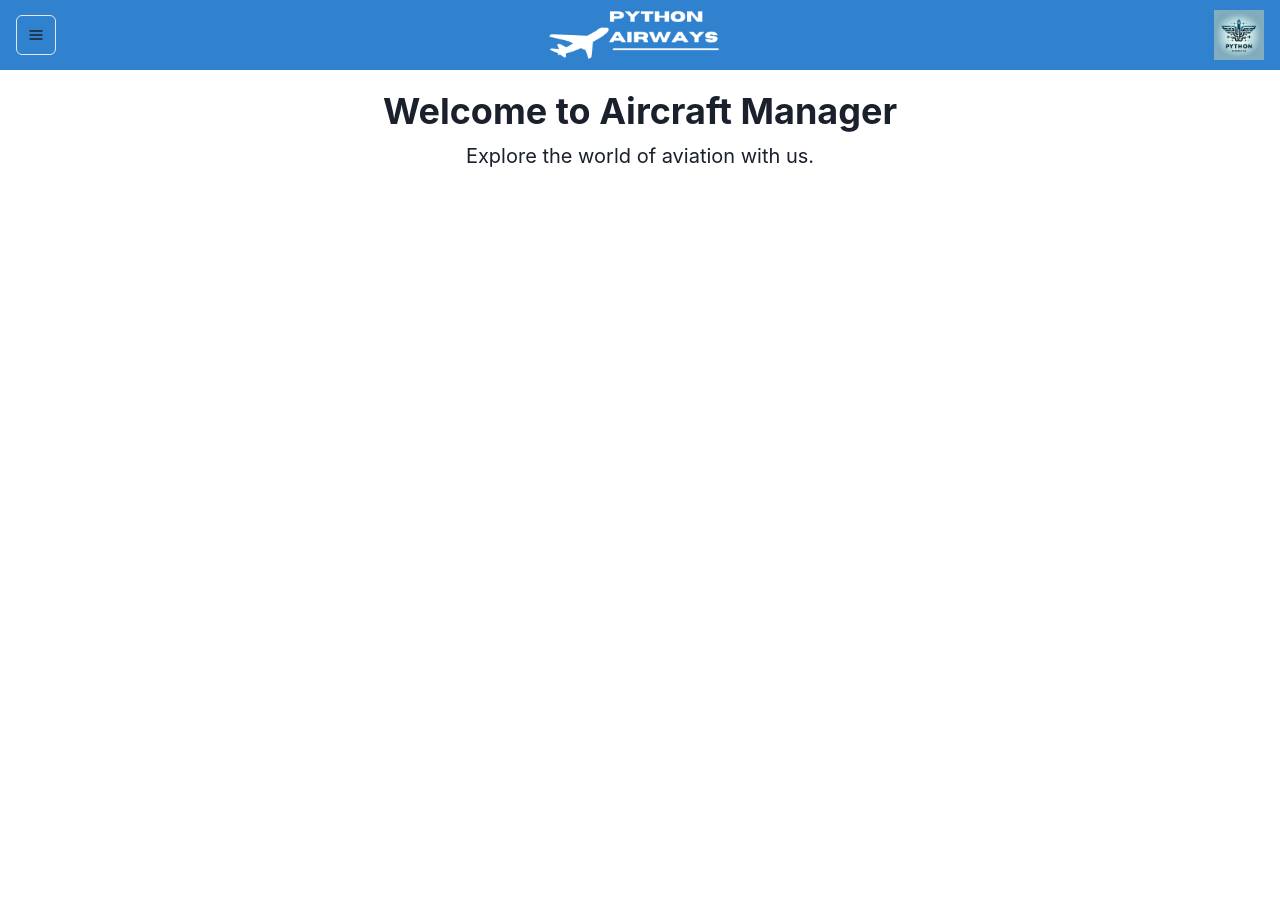
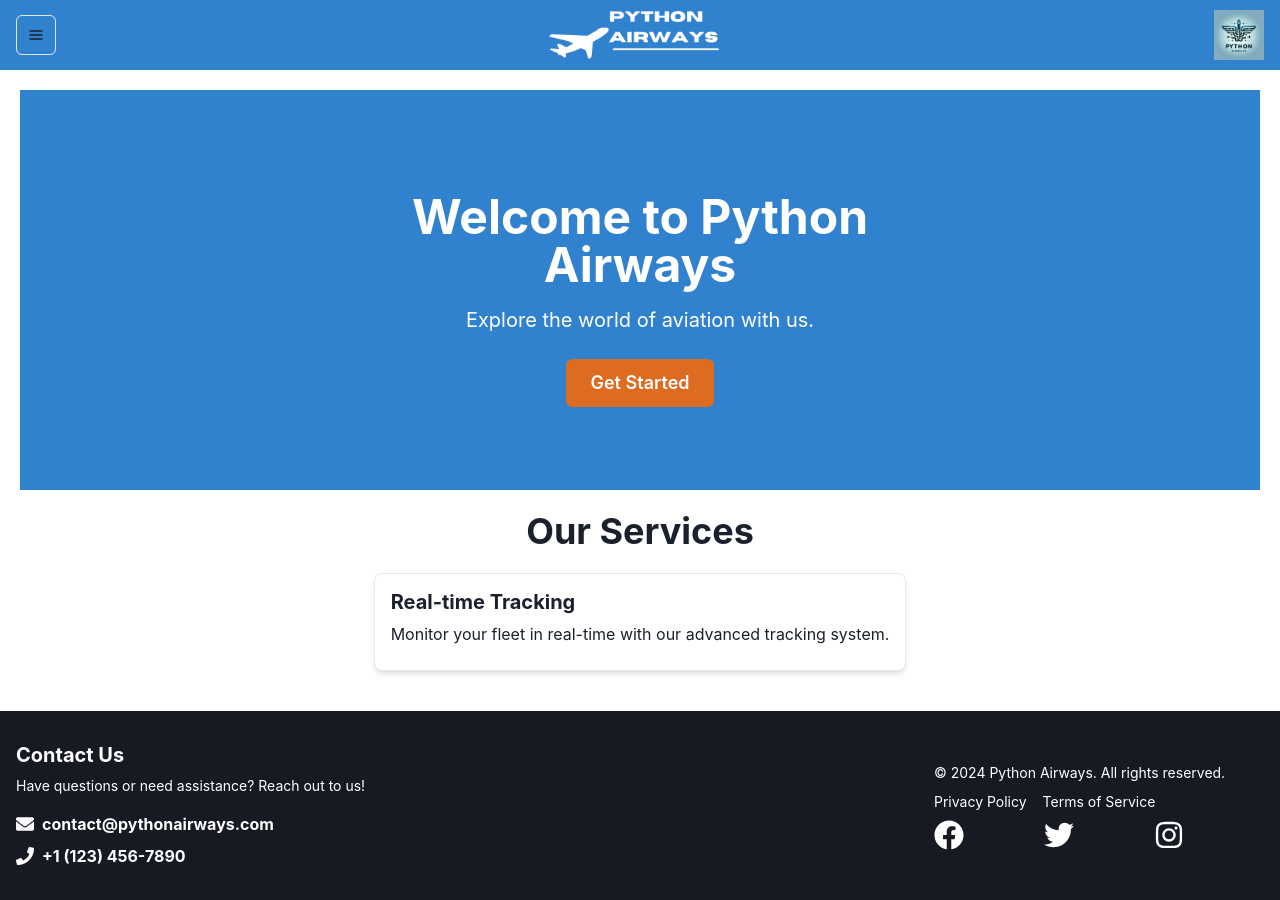
Before and after one commit to imhe6/cs506-team-project, a React (Create React App) app in the folder aircraft-manager-frontend/: page / in a window 1280 px wide. Before the commit the page ends 800 px from the top, so only its background shows below. Built offline with nearby package versions, Linux system fonts and the light colour scheme.

Commit message:
added footer, privacy policy page, and terms of service page

```diff
--- a/aircraft-manager-frontend/src/App.js
+++ b/aircraft-manager-frontend/src/App.js
@@ -6,6 +6,9 @@ import Header from './components/Header';
 import MapPage from './pages/MapPage';
 import HomePage from './pages/HomePage';
 import DashboardPage from './pages/DashboardPage';
+import Footer from './components/Footer';
+import PrivacyPolicy from './components/PrivacyPolicy';
+import Terms from './components/Terms';
 
 function App() {
   return (
@@ -16,7 +19,10 @@ function App() {
           <Route path="/" element={<HomePage />} />
           <Route path="/dashboard" element={<DashboardPage />} />
           <Route path="/map" element={<MapPage />} />
+          <Route path="/privacy" element={<PrivacyPolicy />} />
+          <Route path="/terms" element={<Terms />} />
         </Routes>
+        <Footer />
       </Box>
     </Router>
   );
--- /dev/null
+++ b/aircraft-manager-frontend/src/components/Footer.js
@@ -0,0 +1,61 @@
+import React from 'react';
+import { Flex, Box, Heading, Text, Link, Divider } from '@chakra-ui/react';
+import { FaEnvelope, FaPhone, FaFacebook, FaTwitter, FaInstagram } from 'react-icons/fa';
+
+const Footer = () => {
+  return (
+    <Box bg="gray.900" color="white" py="8">
+      <Flex justify="space-between" align="center" direction={{ base: 'column', md: 'row' }} px="4">
+        <Box>
+          <Heading as="h4" size="md" mb="2">
+            Contact Us
+          </Heading>
+          <Text fontSize="sm" mb="4">
+            Have questions or need assistance? Reach out to us!
+          </Text>
+          <Flex align="center" mb="2">
+            <Box as={FaEnvelope} fontSize="lg" mr="2" />
+            <Link href="mailto:contact@pythonairways.com" color="white" fontWeight="bold">
+              contact@pythonairways.com
+            </Link>
+          </Flex>
+          <Flex align="center">
+            <Box as={FaPhone} fontSize="lg" mr="2" />
+            <Link href="tel:+11234567890" color="white" fontWeight="bold">
+              +1 (123) 456-7890
+            </Link>
+          </Flex>
+        </Box>
+        <Divider display={{ base: 'none', md: 'block' }} orientation="vertical" />
+        <Flex align="center" mt={{ base: '4', md: '0' }}>
+          <Box textAlign={{ base: 'center', md: 'left' }}>
+            <Text fontSize="sm" mb="2">
+              &copy; 2024 Python Airways. All rights reserved.
+            </Text>
+            <Flex mb="2">
+              <Link href="/privacy" color="white" mr="4" fontSize="sm">
+                Privacy Policy
+              </Link>
+              <Link href="/terms" color="white" fontSize="sm">
+                Terms of Service
+              </Link>
+            </Flex>
+            <Flex>
+              <Link href="https://www.facebook.com" isExternal>
+                <Box as={FaFacebook} fontSize="3xl" mr="20" />
+              </Link>
+              <Link href="https://www.twitter.com" isExternal>
+                <Box as={FaTwitter} fontSize="3xl" mr="20" />
+              </Link>
+              <Link href="https://www.instagram.com" isExternal>
+                <Box as={FaInstagram} fontSize="3xl" mr="20" />
+              </Link>
+            </Flex>
+          </Box>
+        </Flex>
+      </Flex>
+    </Box>
+  );
+};
+
+export default Footer;
--- /dev/null
+++ b/aircraft-manager-frontend/src/components/PrivacyPolicy.js
@@ -0,0 +1,36 @@
+import React from 'react';
+import { Box, Heading, Text } from '@chakra-ui/react';
+
+const PrivacyPolicy = () => {
+  return (
+    <Box p="5">
+      <Heading as="h1" mb="4">Privacy Policy</Heading>
+      <Text fontSize="lg" mb="4">
+        Welcome to our Privacy Policy
+      </Text>
+      <Text fontSize="md" mb="2">
+        Your privacy is important to us. It is our policy to respect your privacy regarding any information we may collect from you across our website.
+      </Text>
+      <Text fontSize="md" mb="2">
+        We only ask for personal information when we truly need it to provide a service to you. We collect it by fair and lawful means, with your knowledge and consent.
+      </Text>
+      <Text fontSize="md" mb="2">
+        We don't share any personally identifying information publicly or with third-parties, except when required to by law.
+      </Text>
+      <Text fontSize="md" mb="2">
+        Our website may link to external sites that are not operated by us. Please be aware that we have no control over the content and practices of these sites, and cannot accept responsibility or liability for their respective privacy policies.
+      </Text>
+      <Text fontSize="md" mb="2">
+        You are free to refuse our request for your personal information, with the understanding that we may be unable to provide you with some of your desired services.
+      </Text>
+      <Text fontSize="md" mb="2">
+        Your continued use of our website will be regarded as acceptance of our practices around privacy and personal information. If you have any questions about how we handle user data and personal information, feel free to contact us.
+      </Text>
+      <Text fontSize="md">
+        This policy is effective as of 1 April 2024.
+      </Text>
+    </Box>
+  );
+};
+
+export default PrivacyPolicy;
--- /dev/null
+++ b/aircraft-manager-frontend/src/components/Terms.js
@@ -0,0 +1,33 @@
+import React from 'react';
+import { Box, Heading, Text } from '@chakra-ui/react';
+
+const Terms = () => {
+  return (
+    <Box p="5">
+      <Heading as="h1" mb="4">Terms and Conditions</Heading>
+      <Text fontSize="md" mb="2">
+        Welcome to our website. If you continue to browse and use this website, you are agreeing to comply with and be bound by the following terms and conditions of use.
+      </Text>
+      <Text fontSize="md" mb="2">
+        The content of the pages of this website is for your general information and use only. It is subject to change without notice.
+      </Text>
+      <Text fontSize="md" mb="2">
+        Neither we nor any third parties provide any warranty or guarantee as to the accuracy, timeliness, performance, completeness, or suitability of the information and materials found or offered on this website for any particular purpose.
+      </Text>
+      <Text fontSize="md" mb="2">
+        Your use of any information or materials on this website is entirely at your own risk, for which we shall not be liable. It shall be your own responsibility to ensure that any products, services, or information available through this website meet your specific requirements.
+      </Text>
+      <Text fontSize="md" mb="2">
+        This website contains material which is owned by or licensed to us. This material includes, but is not limited to, the design, layout, look, appearance, and graphics. Reproduction is prohibited other than in accordance with the copyright notice, which forms part of these terms and conditions.
+      </Text>
+      <Text fontSize="md" mb="2">
+        All trademarks reproduced in this website, which are not the property of, or licensed to the operator, are acknowledged on the website.
+      </Text>
+      <Text fontSize="md">
+        Unauthorised use of this website may give rise to a claim for damages and/or be a criminal offence.
+      </Text>
+    </Box>
+  );
+};
+
+export default Terms;
--- a/aircraft-manager-frontend/src/pages/HomePage.js
+++ b/aircraft-manager-frontend/src/pages/HomePage.js
@@ -1,11 +1,51 @@
 import React from 'react';
-import { Box, Heading, Text } from '@chakra-ui/react';
+import { Box, Flex, Heading, Text, Button } from '@chakra-ui/react';
 
 function HomePage() {
   return (
-    <Box textAlign="center" p="5">
-      <Heading as="h1" mb="2">Welcome to Aircraft Manager</Heading>
-      <Text fontSize="xl">Explore the world of aviation with us.</Text>
+    <Box p="5">
+      <Flex
+        align="center"
+        justify="center"
+        height="400px"
+        bg="blue.500"
+        color="white"
+        textAlign="center"
+        pt="5"
+      >
+        <Box maxWidth="600px">
+          <Heading as="h1" size="2xl" mb="4">
+            Welcome to Python Airways
+          </Heading>
+          <Text fontSize="xl" mb="6">
+            Explore the world of aviation with us.
+          </Text>
+          <Button colorScheme="orange" size="lg">
+            Get Started
+          </Button>
+        </Box>
+      </Flex>
+
+      <Box p="5">
+        <Heading as="h2" size="xl" mb="5" textAlign="center">
+          Our Services
+        </Heading>
+        <Flex
+          direction={{ base: 'column', md: 'row' }}
+          justify="space-around"
+          align="center"
+        >
+          <Box p="4" shadow="md" borderWidth="1px" borderRadius="lg">
+            <Heading as="h3" size="md" mb="2">
+              Real-time Tracking
+            </Heading>
+            <Text mb="2">
+              Monitor your fleet in real-time with our advanced tracking
+              system.
+            </Text>
+          </Box>
+        </Flex>
+      </Box>
     </Box>
   );
 }
--- a/package.json
+++ b/package.json
@@ -4,7 +4,8 @@
     "@chakra-ui/react": "^2.8.2",
     "@emotion/react": "^11.11.4",
     "@emotion/styled": "^11.11.5",
-    "framer-motion": "^11.0.24"
+    "framer-motion": "^11.0.24",
+    "react-icons": "^5.0.1"
   },
   "devDependencies": {
     "@babel/plugin-proposal-private-property-in-object": "^7.21.11"
```
Also changed, not shown: 1 other file (tests, documents, lock files or other folders).
